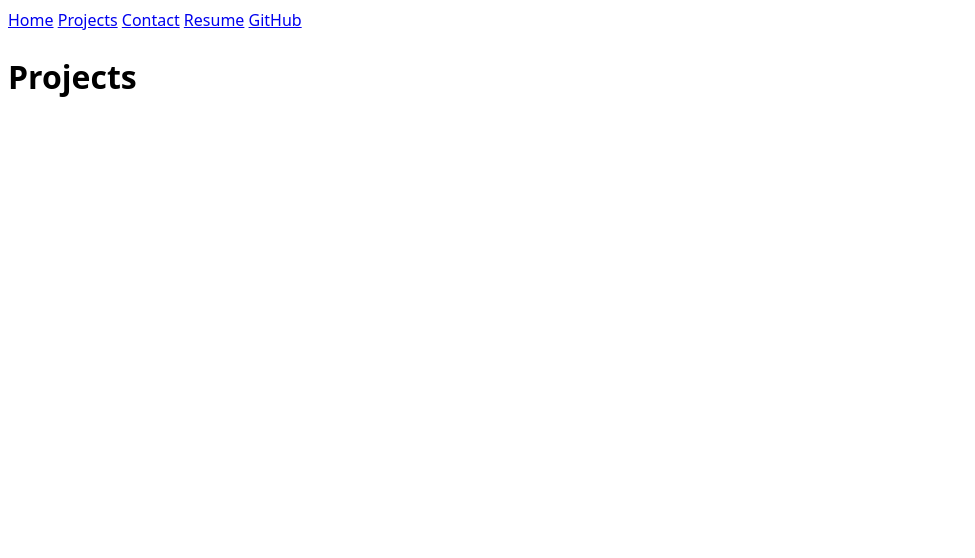
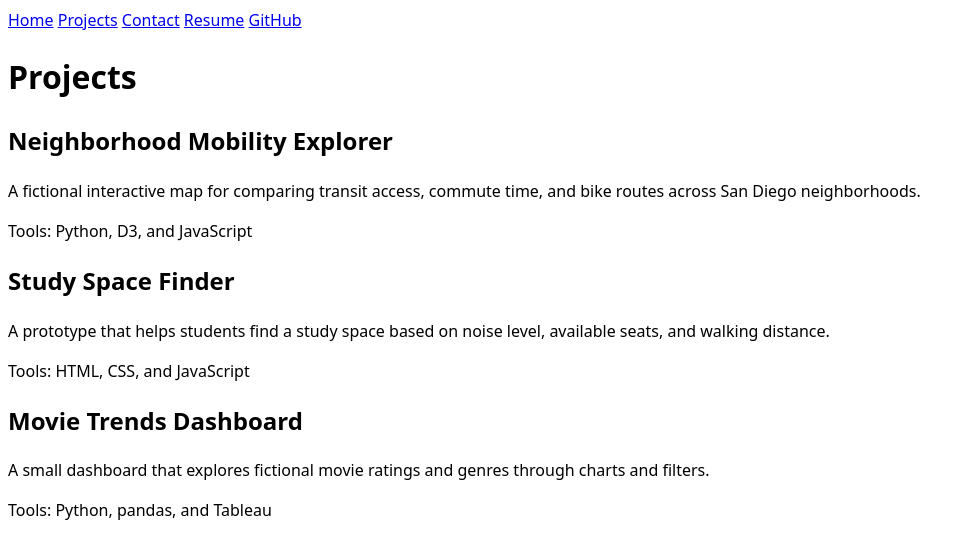
Before and after one commit to pix001-hue/DSC106, a plain HTML site: page projects/index.html in a window 1280 px wide. Shown: the whole page, without its empty margins (0-975 px from the left). Drawn offline with Linux system fonts and the light colour scheme.

Commit message:
Update index.html

```diff
--- a/projects/index.html
+++ b/projects/index.html
@@ -16,5 +16,23 @@
     </nav>
 
     <h1>Projects</h1>
+
+    <article>
+        <h2>Neighborhood Mobility Explorer</h2>
+        <p>A fictional interactive map for comparing transit access, commute time, and bike routes across San Diego neighborhoods.</p>
+        <p>Tools: Python, D3, and JavaScript</p>
+    </article>
+
+    <article>
+        <h2>Study Space Finder</h2>
+        <p>A prototype that helps students find a study space based on noise level, available seats, and walking distance.</p>
+        <p>Tools: HTML, CSS, and JavaScript</p>
+    </article>
+
+    <article>
+        <h2>Movie Trends Dashboard</h2>
+        <p>A small dashboard that explores fictional movie ratings and genres through charts and filters.</p>
+        <p>Tools: Python, pandas, and Tableau</p>
+    </article>
 </body>
 </html>
```
